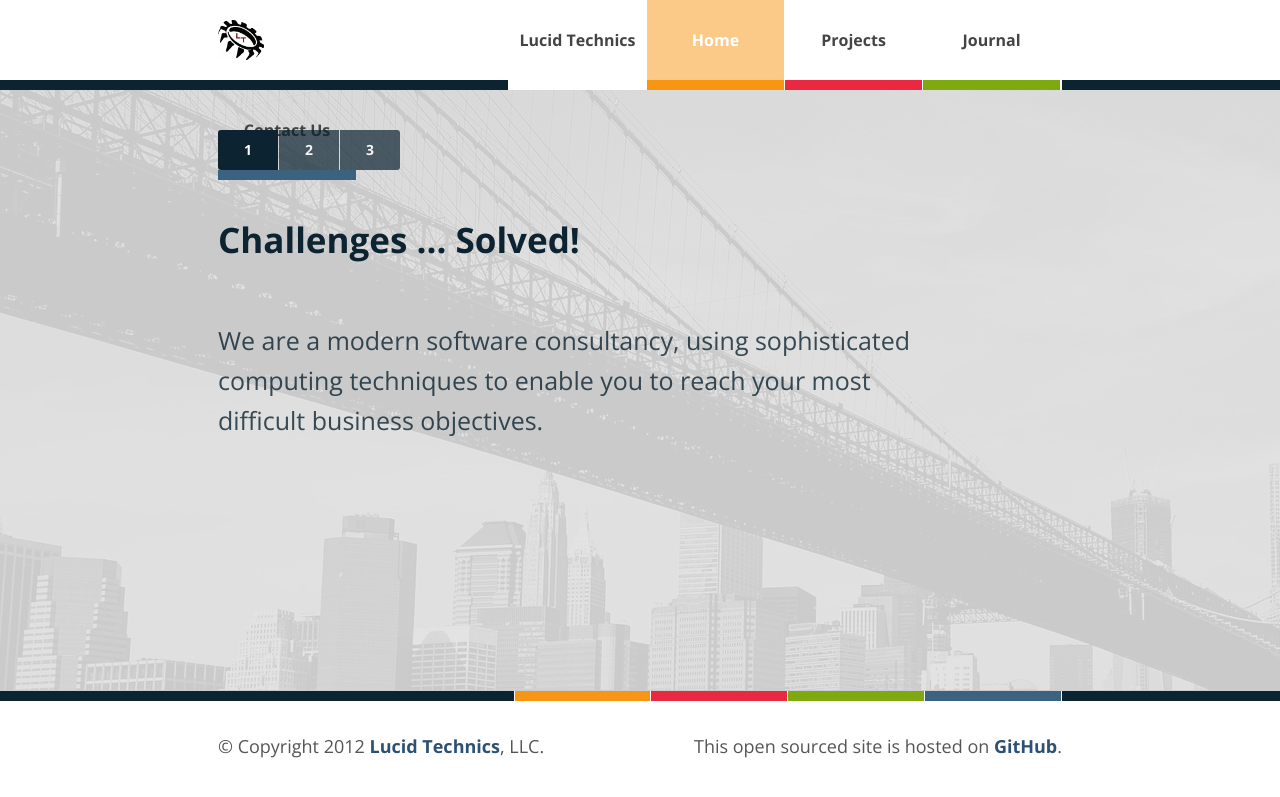
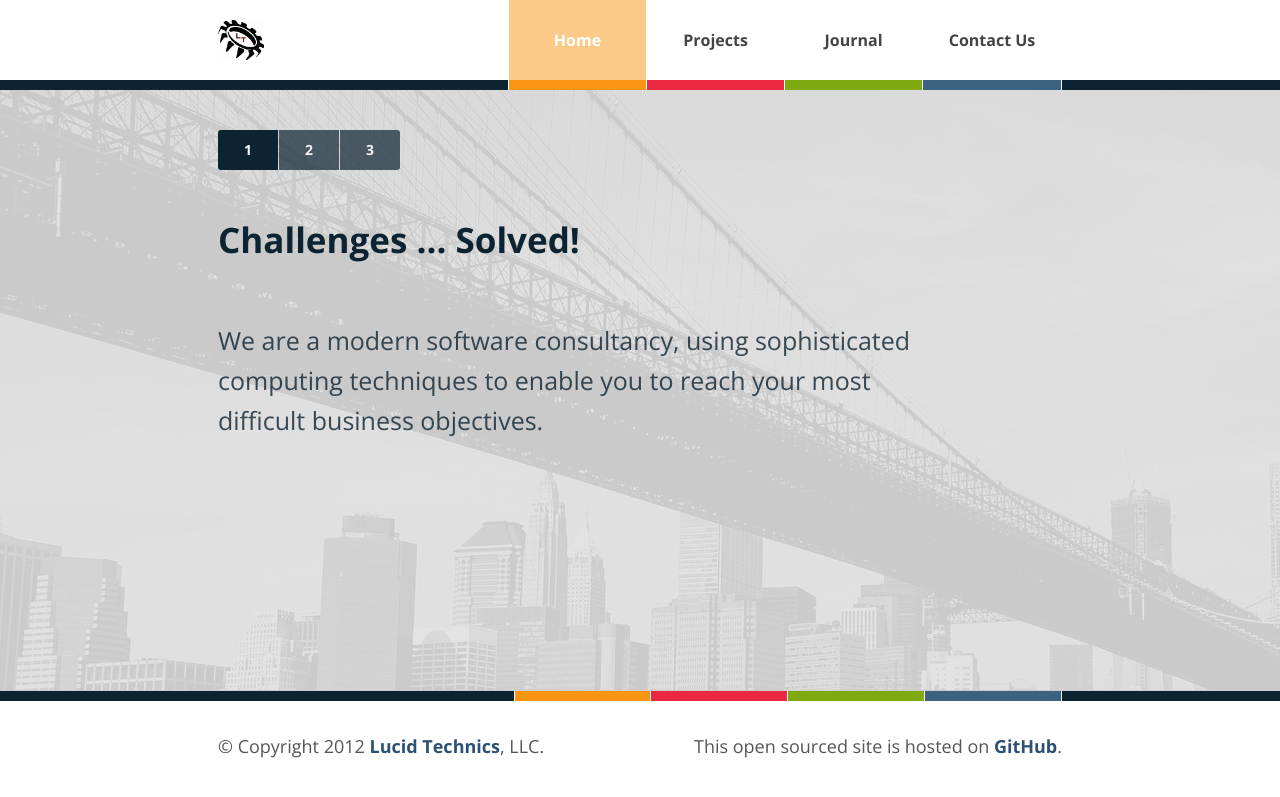
Before and after one commit to LucidTechnics/lucidtechnics.github.com, a Jekyll site: the page built from index.html, in a window 1280 px wide. Shown: the top 797 px of the page. Built offline with Jekyll 4.4.1, drawn with Linux system fonts in a browser that asks for light colours; nearby versions of some CDN libraries.

Commit message:
Updated _includes/menu.html

```diff
--- a/_includes/menu.html
+++ b/_includes/menu.html
@@ -1,7 +1,7 @@
 <div id="menu">
   <div class="inner">
 <a class="title" href="/{{site.baseurl}}" class="title"><img id="lucidtechnicslogo" src="/images/lucidtechnicslogo.png" title="Lucid Technics" alt="Lucid Technics" height="40"/></a>
-<a class="" href="/{{site.baseurl}}" class="title">Lucid Technics</a>
+<!-- <a class="" href="/{{site.baseurl}}" class="title">Lucid Technics</a> -->
     <a class="home{% if page.url == '/' %} active{% endif %}" href="/">Home</a>
     <a class="projects{% if page.url contains '/projects/' %} active{% endif %}" href="/projects/">Projects</a>
     <a class="articles{% if page.url contains '/articles/' %} active{% endif %}" href="/articles/">Journal</a>
```
